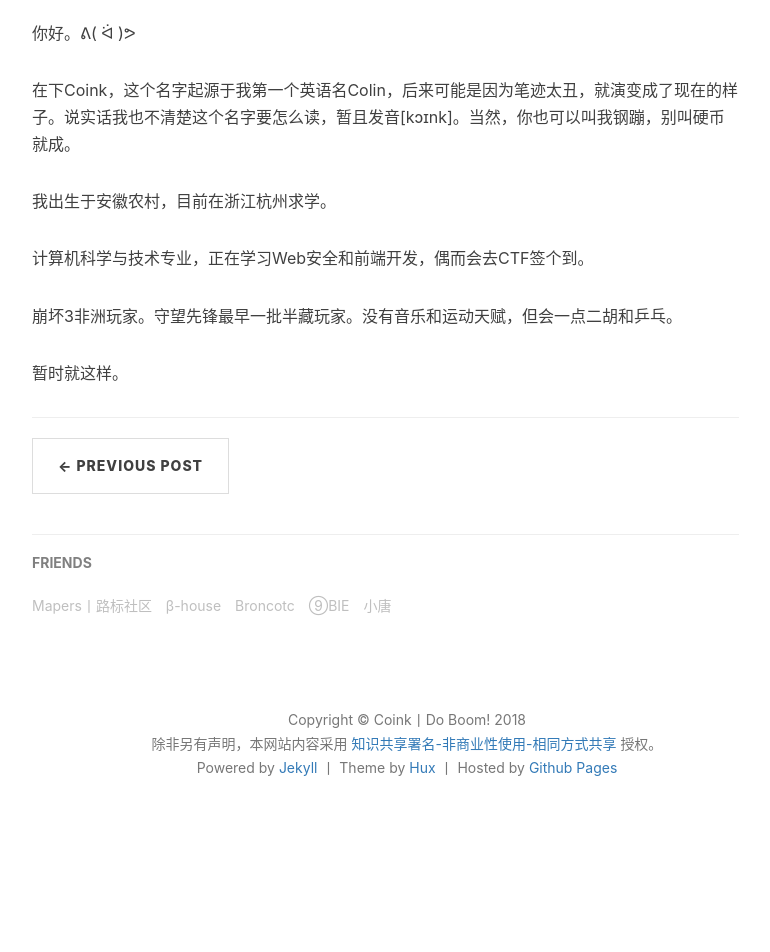
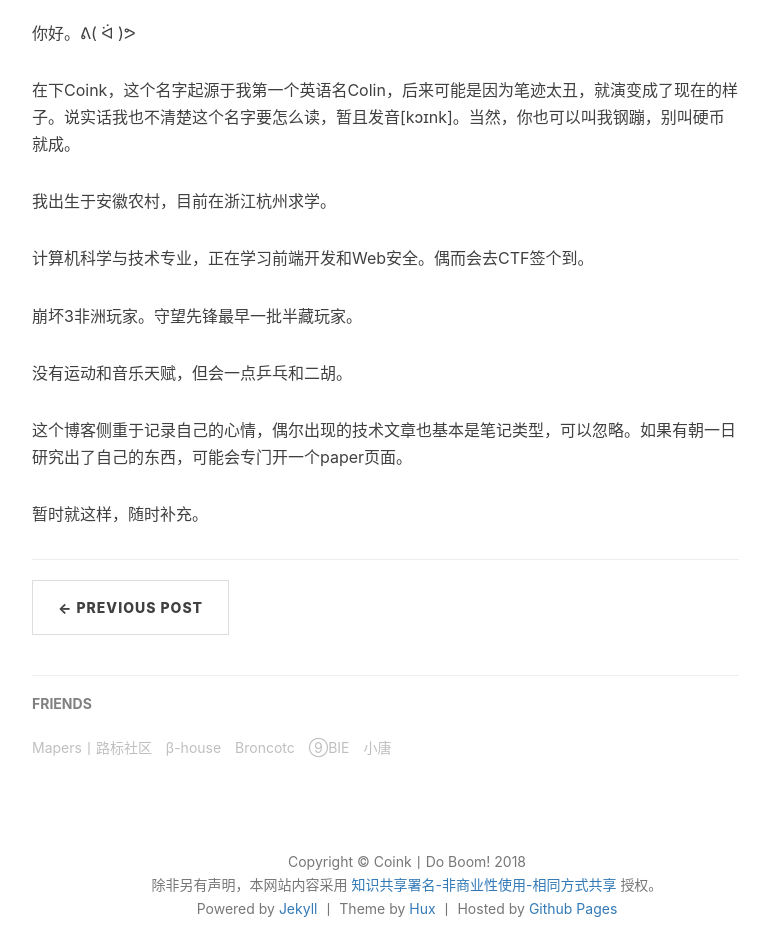
Before and after one commit to CoinkWang/coinkwang.github.com, a Jekyll site: the page built from _posts/2099-01-01-about-me.md, in a window 1280 px wide. Shown: the part 453-1405 px from the top of the page, without its empty margins (233-1003 px from the left). Built offline with Jekyll 4.4.1, drawn with Linux system fonts in a browser that asks for light colours; nearby versions of some CDN libraries; comment, search, counter and statistics services are not loaded; before the commit the page ends 1297 px from its top, so only the background shows below that.

Commit message:
update about_me

```diff
--- a/_posts/2099-01-01-about-me.md
+++ b/_posts/2099-01-01-about-me.md
@@ -14,8 +14,12 @@ tag:
 
 我出生于安徽农村，目前在浙江杭州求学。
 
-计算机科学与技术专业，正在学习Web安全和前端开发，偶而会去CTF签个到。
+计算机科学与技术专业，正在学习前端开发和Web安全。偶而会去CTF签个到。
 
-崩坏3非洲玩家。守望先锋最早一批半藏玩家。没有音乐和运动天赋，但会一点二胡和乒乓。
+崩坏3非洲玩家。守望先锋最早一批半藏玩家。
 
-暂时就这样。
+没有运动和音乐天赋，但会一点乒乓和二胡。
+
+这个博客侧重于记录自己的心情，偶尔出现的技术文章也基本是笔记类型，可以忽略。如果有朝一日研究出了自己的东西，可能会专门开一个paper页面。
+
+暂时就这样，随时补充。
```
